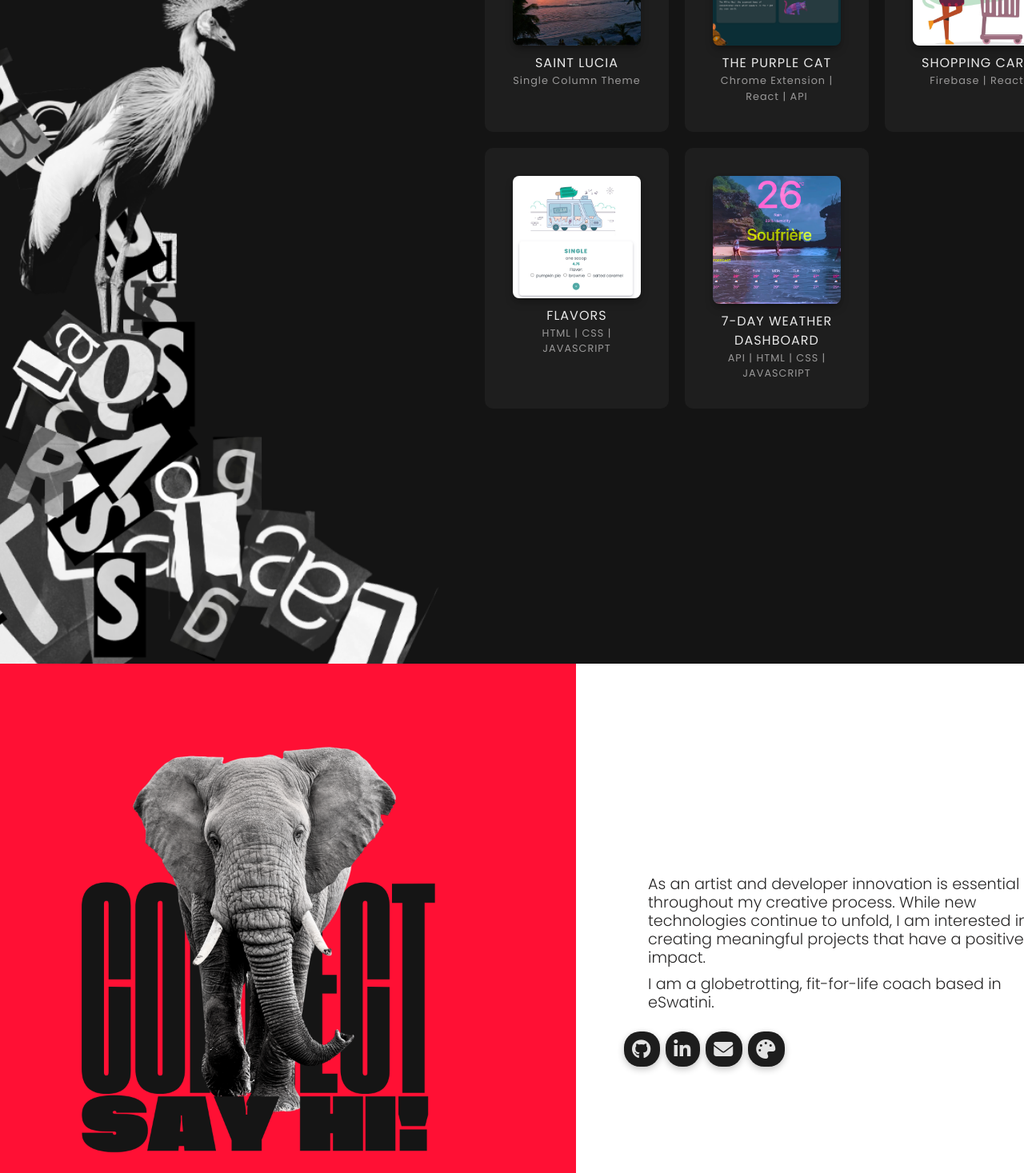
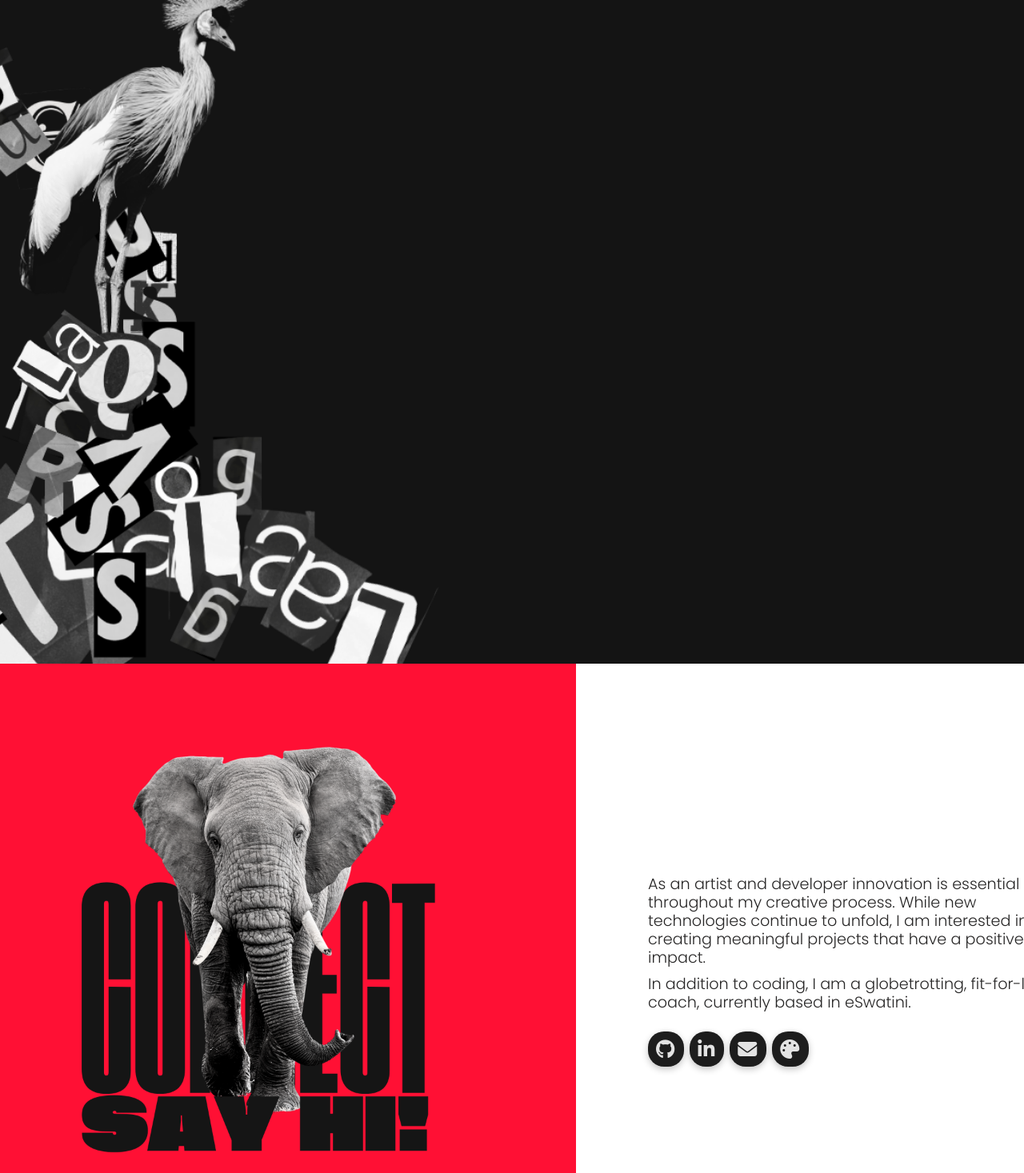
Before and after one commit to R-LaRoi/Mobile-Dev, a React (Vite) app: page / in a window 1280 px wide. Shown: the part 1330-2797 px from the top of the page at 80% size. Built offline with nearby package versions, Linux system fonts and the light colour scheme.

Commit message:
+Key frames

```diff
--- a/src/Components/Contact.jsx
+++ b/src/Components/Contact.jsx
@@ -66,7 +66,7 @@ console.log(userName)
                As an artist and developer innovation is essential throughout my creative process.
 While new technologies continue to unfold, I am interested in creating meaningful projects that have a positive impact.
 <p style={{paddingTop:"10px"}}>
- I am a globetrotting, fit-for-life coach based in eSwatini.
+In addition to coding, I am a globetrotting, fit-for-life coach, currently based in eSwatini.
 </p>
      </div>
            <div className='icons'>
--- a/src/Components/Hero.jsx
+++ b/src/Components/Hero.jsx
@@ -11,7 +11,7 @@ export default function Hero() {
 <div className="sq"></div>
 <div className="rectangle"></div>
 <div className='title-mobile'>
-<div className='name'> <span className="dsk-name meet">
+<div className='name '> <span className="dsk-name meet">
 meet</span><div className='mb-txt'>meet</div>RACHEL</div>
 
 <div className="sub-title">CREATIVE DEVELOPER</div>
--- a/src/Components/stylesheet/Hero.css
+++ b/src/Components/stylesheet/Hero.css
@@ -25,6 +25,14 @@ body {
   font-size: 8rem;
   line-height: 1.2;
   letter-spacing: 8px;
+  animation: typing 1.5s steps(18, end) forwards;
+  overflow: hidden;
+  border-right: transparent;
+}
+.reveal {
+  animation: typing 1.5s steps(18, end) forwards;
+  overflow: hidden;
+  border-right: transparent;
 }
 
 .sub-title {
@@ -34,6 +42,7 @@ body {
   line-height: 1;
   margin-top: -10px;
   text-transform: uppercase;
+  animation: slide-up-fade 2s forwards;
 }
 .title-mobile {
   display: flex;
@@ -58,6 +67,41 @@ body {
   top: 330px;
   right: -60%;
   display: flex;
+}
+
+/* ----------key frames-------------- */
+@keyframes typing {
+  from {
+    width: 0%;
+  }
+
+  to {
+    width: 100%;
+  }
+}
+
+@keyframes blink {
+  from {
+    border-color: transparent;
+  }
+
+  to {
+    border-color: #d72638;
+  }
+}
+
+@keyframes slide-up-fade {
+  from {
+    top: 200px;
+    opacity: 0;
+    transform: translateY(50%);
+  }
+
+  to {
+    top: 100px;
+    opacity: 1;
+    transform: translateY(0%);
+  }
 }
 
 /* -------------media queries -------------------- */
--- a/src/Components/stylesheet/contact.css
+++ b/src/Components/stylesheet/contact.css
@@ -11,7 +11,7 @@ i {
 
 .icons {
   position: relative;
-  right: 30px;
+  right: 0px;
 }
 
 .contact-section {
--- a/src/Components/stylesheet/project.css
+++ b/src/Components/stylesheet/project.css
@@ -37,6 +37,7 @@
   font-family: "Tusker-28";
   font-size: 12rem;
   text-transform: uppercase;
+  animation: slide-up-fade 2s forwards;
 }
 
 .two-col {
@@ -66,6 +67,7 @@
   border-radius: 10px;
   text-align: center;
   letter-spacing: 1px;
+  animation: slide-up-fade 4s forwards;
 }
 
 .dk-title {
```
